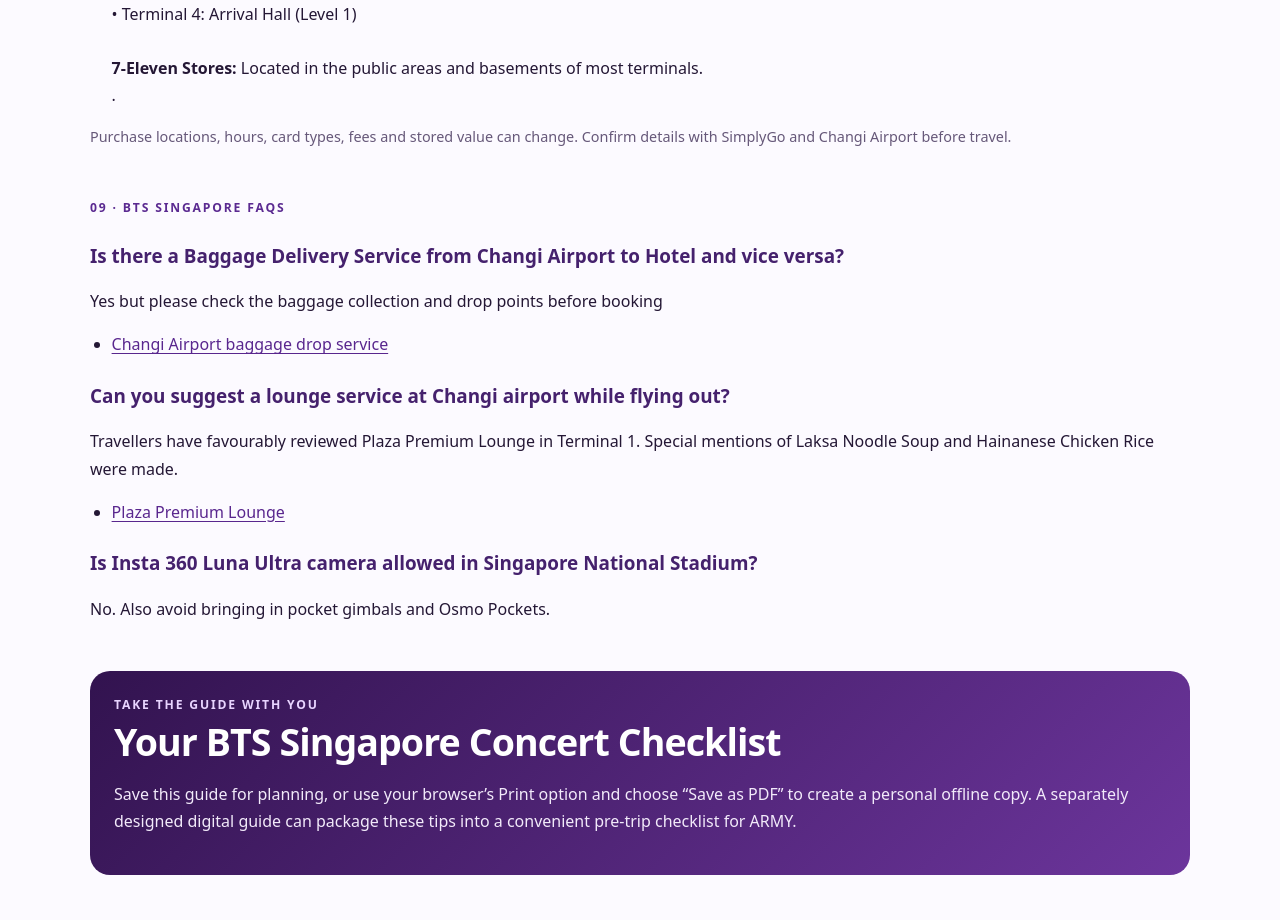
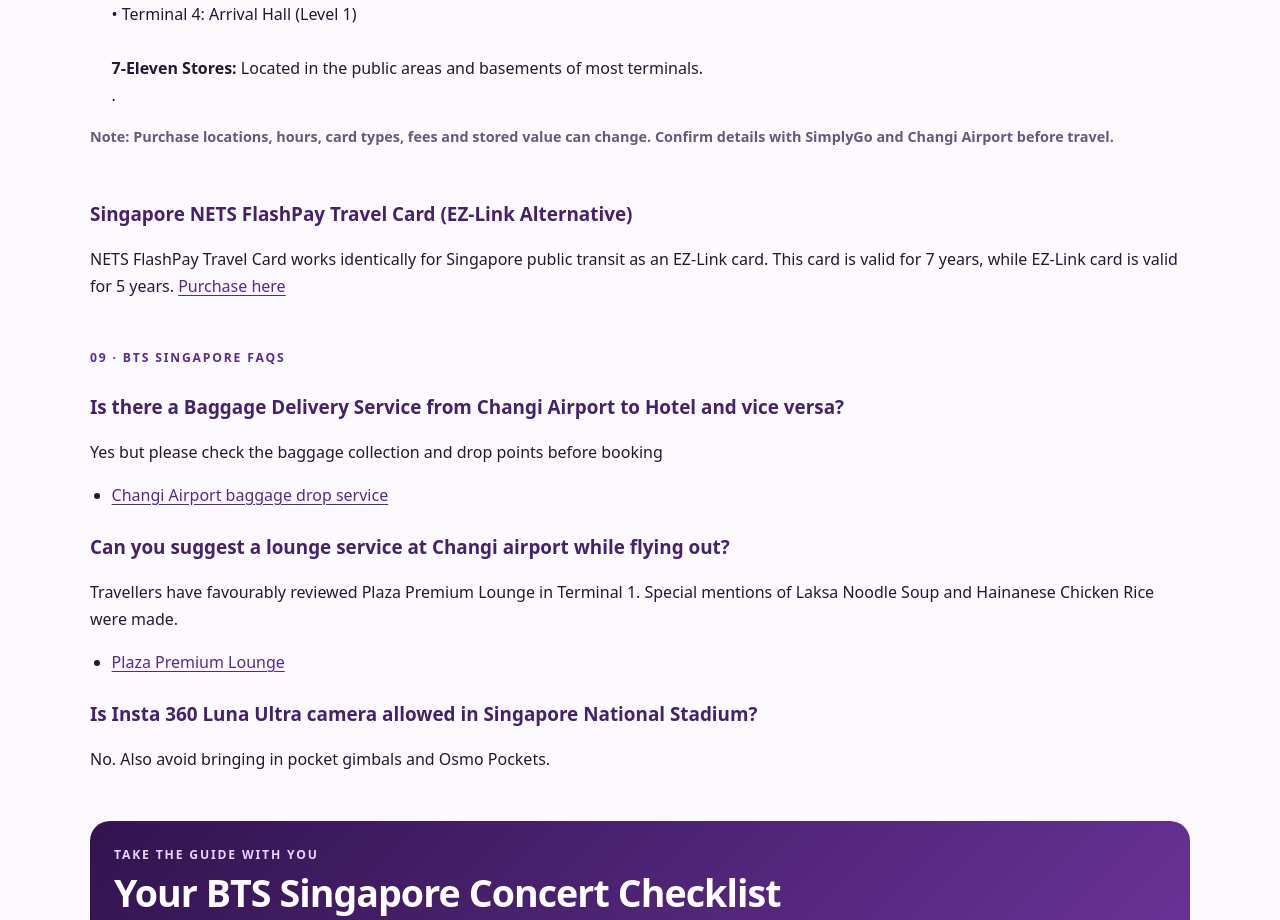
Before and after one commit to bonvoyage22/bonvoyage22.github.io, a plain HTML site: page bts-singapore-tips.html in a window 1280 px wide. Shown: the part 9080-10000 px from the top of the page. Drawn offline with Linux system fonts and the light colour scheme.

Commit message:
Revised notes on purchase locations and NETS card details
Updated note about purchase locations and card details for clarity.

```diff
--- a/bts-singapore-tips.html
+++ b/bts-singapore-tips.html
@@ -211,8 +211,13 @@
 	• Terminal 3: Basement 2 North & Departure Hall (Level 2)<br>
 	• Terminal 4: Arrival Hall (Level 1)<br><br>
 <strong>7-Eleven Stores:</strong> Located in the public areas and basements of most terminals.<br>.</li></ul>
-    <p class="small">Purchase locations, hours, card types, fees and stored value can change. Confirm details with SimplyGo and Changi Airport before travel.</p>
+    <p class="small"><strong>Note: Purchase locations, hours, card types, fees and stored value can change. Confirm details with SimplyGo and Changi Airport before travel.</strong></p>
   </section>
+
+     <h3>Singapore NETS FlashPay Travel Card (EZ-Link Alternative)</h3>
+	 <p>NETS FlashPay Travel Card works identically for Singapore public transit as an EZ-Link card. This card is valid for 7 years, while EZ-Link card is valid for 5 years.
+	 <a href="https://affiliate.klook.com/sl/12dASyr" target="_blank" rel="noopener noreferrer">Purchase here</a>
+	 </p>
 
   <section id="airport"><div class="section-kicker">09 · BTS Singapore FAQs</div>
     <h3>Is there a Baggage Delivery Service from Changi Airport to Hotel and vice versa?</h3><p>Yes but please check the baggage collection and drop points before booking</p>
```
